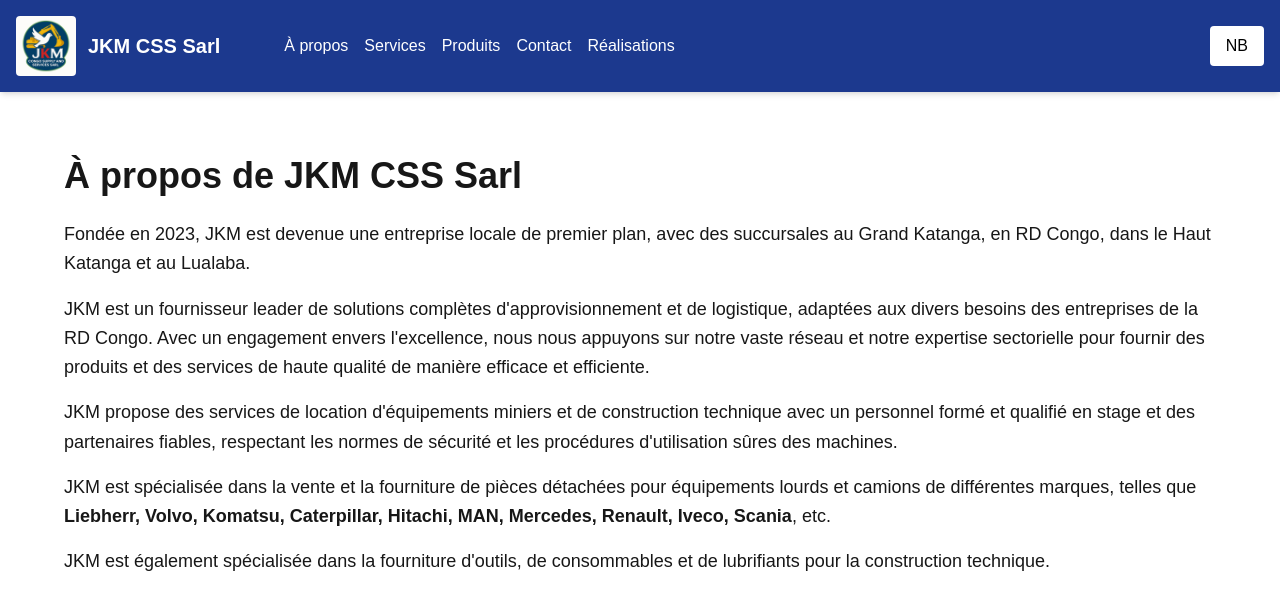
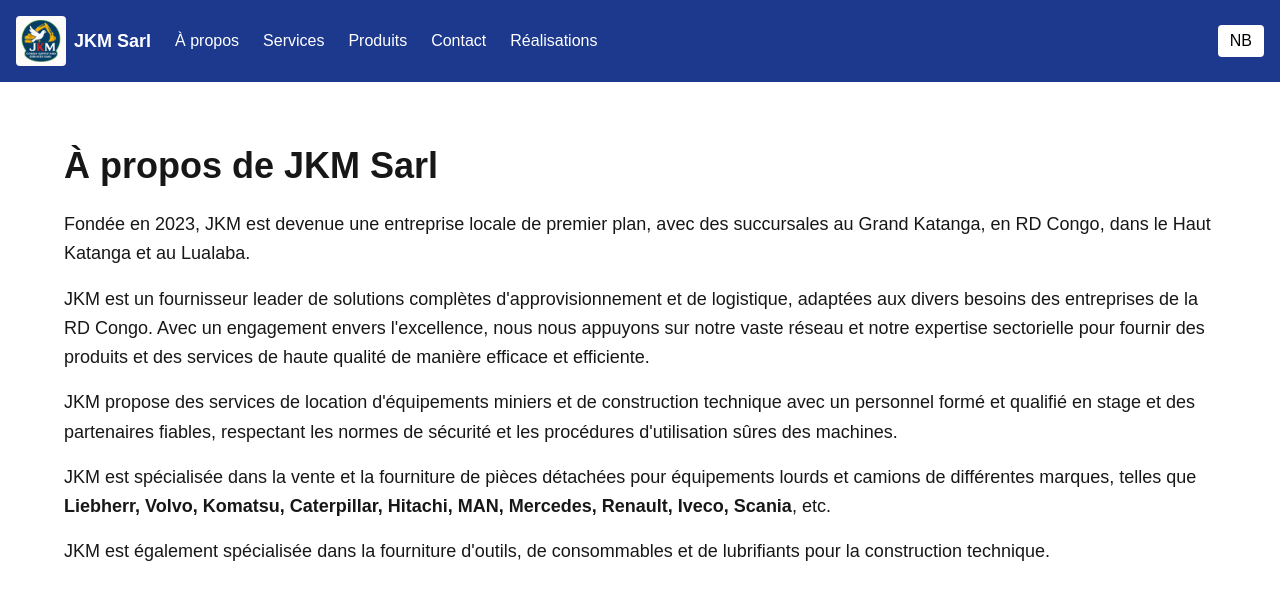
Before and after one commit to eddisoneliot-del/jkm-vitrine, a Next.js app: page /about in a window 1280 px wide. Shown: the top 610 px of the page. Built offline with nearby package versions, Linux system fonts and the light colour scheme.

Commit message:
Changement du titre du logo en JKM Sarl

```diff
--- a/app/about/page.tsx
+++ b/app/about/page.tsx
@@ -1,7 +1,7 @@
 export default function AboutPage() {
   return (
     <div className="p-10">
-      <h1 className="text-4xl font-bold mb-6">À propos de JKM CSS Sarl</h1>
+      <h1 className="text-4xl font-bold mb-6">À propos de JKM Sarl</h1>
 
       <p className="text-lg leading-relaxed mb-4">
         Fondée en 2023, JKM est devenue une entreprise locale de premier plan,
--- a/app/header.tsx
+++ b/app/header.tsx
@@ -1,39 +1,37 @@
 "use client";
 import { useState } from "react";
 import Image from "next/image";
-import Link from "next/link";
+import Link from "next/link"; // ✅ Import obligatoire
 
 export default function Header() {
   const [isBW, setIsBW] = useState(false);
 
   return (
     <div className={isBW ? "grayscale" : ""}>
-      <nav className="bg-blue-900 text-white p-4 flex items-center gap-6 shadow-md">
-        {/* ✅ Logo + nom entreprise */}
-        <Link href="/" className="flex items-center gap-3">
+      <nav className="bg-blue-900 text-white p-4 flex items-center gap-6">
+        {/* ✅ Logo */}
+        <Link href="/" className="flex items-center gap-2">
           <Image
-            src="/images/logo.png" // Ton logo placé dans public/images/logo.png
+            src="/images/logo.png"
             alt="JKM Logo"
-            width={60}
-            height={60}
+            width={50}
+            height={50}
             className="rounded"
           />
-          <span className="font-bold text-xl">JKM CSS Sarl</span>
+          <span className="font-bold text-lg">JKM Sarl</span>
         </Link>
 
-        {/* ✅ Liens de navigation */}
-        <div className="flex gap-4 ml-10">
-          <Link href="/about" className="hover:underline">À propos</Link>
-          <Link href="/services" className="hover:underline">Services</Link>
-          <Link href="/products" className="hover:underline">Produits</Link>
-          <Link href="/contact" className="hover:underline">Contact</Link>
-          <Link href="/realisations" className="hover:underline">Réalisations</Link>
-        </div>
+        {/* ✅ Liens du menu */}
+        <Link href="/about" className="hover:underline">À propos</Link>
+        <Link href="/services" className="hover:underline">Services</Link>
+        <Link href="/products" className="hover:underline">Produits</Link>
+        <Link href="/contact" className="hover:underline">Contact</Link>
+        <Link href="/realisations" className="hover:underline">Réalisations</Link>
 
-        {/* ✅ Bouton Noir & Blanc */}
+        {/* ✅ Bouton NB */}
         <button
           onClick={() => setIsBW(!isBW)}
-          className="ml-auto bg-white text-black px-4 py-2 rounded hover:bg-gray-200 transition"
+          className="ml-auto bg-white text-black px-3 py-1 rounded hover:bg-gray-200 transition"
         >
           {isBW ? "Couleur" : "NB"}
         </button>
```
